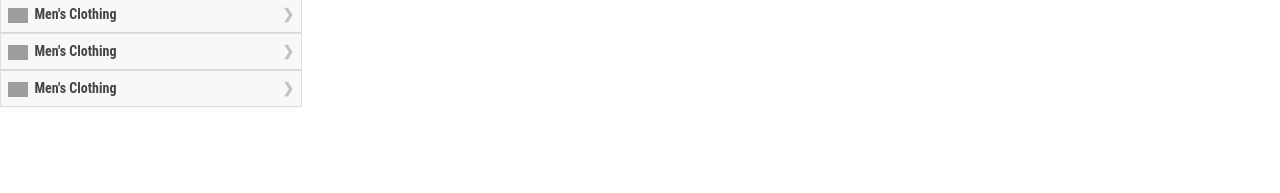
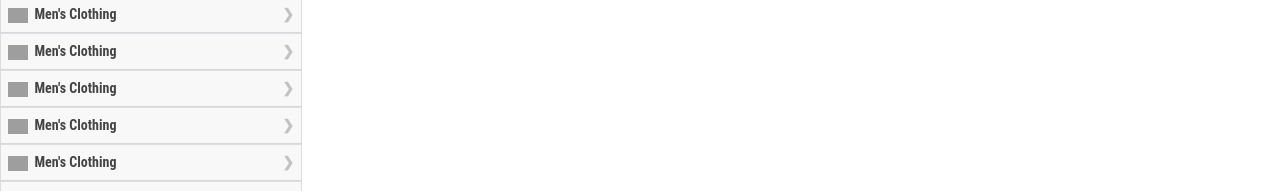
Before and after one commit to brainshahriar/ReactEcommerceFrontend, a React (Create React App) app: page / in a window 1280 px wide. Shown: the part 189-382 px from the top of the page. Built offline with nearby package versions, Linux system fonts and the light colour scheme; grey boxes are pictures that could not be loaded.

Commit message:
megamenu

```diff
--- a/src/components/home/MegaMenu.jsx
+++ b/src/components/home/MegaMenu.jsx
@@ -1,13 +1,43 @@
 import React, { Component, Fragment } from 'react'
 
 class MegaMenu extends Component {
+
+    constructor(){
+        super();
+        this.MegaMenu = this.MegaMenu.bind(this);
+   }
+
+   componentDidMount(){
+        this.MegaMenu();
+   }
+
+
+
+   MegaMenu(){
+        var acc = document.getElementsByClassName("accordion");
+        var accNum = acc.length;
+        var i;
+        for(i=0;i<accNum;i++){
+             acc[i].addEventListener("click",function (){
+                  this.classList.toggle("active");
+                  var panel = this.nextElementSibling;
+                  if(panel.style.maxHeight){
+                       panel.style.maxHeight = null;
+                  }else{
+                       panel.style.maxHeight= panel.scrollHeight+ "px"
+                  }
+             })
+        }
+   }
+
+
      render() {
           return (
               <div className="accordionMenuDiv">
                    <div className="accordionMenuDivInside">
 
 
-           <button className="accordion">
+                   <button className="accordion">
                  <img className="accordionMenuIcon" src="https://image.flaticon.com/icons/png/128/739/739249.png" />&nbsp; Men's Clothing
                         </button>
 <div className="panel">
@@ -29,6 +59,65 @@ class MegaMenu extends Component {
      </ul>
 </div>
 
+
+
+<button className="accordion">
+                 <img className="accordionMenuIcon" src="https://image.flaticon.com/icons/png/128/739/739249.png" />&nbsp; Men's Clothing
+                        </button>
+<div className="panel">
+     <ul>
+          <li><a href="#" className="accordionItem" > Mans Tshirt 1</a></li>
+          <li><a href="#" className="accordionItem" > Mans Tshirt 2</a></li>
+     </ul>
+</div>
+
+
+
+<button className="accordion">
+                 <img className="accordionMenuIcon" src="https://image.flaticon.com/icons/png/128/739/739249.png" />&nbsp; Men's Clothing
+                        </button>
+<div className="panel">
+     <ul>
+          <li><a href="#" className="accordionItem" > Mans Tshirt 1</a></li>
+          <li><a href="#" className="accordionItem" > Mans Tshirt 2</a></li>
+     </ul>
+</div>
+
+
+
+<button className="accordion">
+                 <img className="accordionMenuIcon" src="https://image.flaticon.com/icons/png/128/739/739249.png" />&nbsp; Men's Clothing
+                        </button>
+<div className="panel">
+     <ul>
+          <li><a href="#" className="accordionItem" > Mans Tshirt 1</a></li>
+          <li><a href="#" className="accordionItem" > Mans Tshirt 2</a></li>
+     </ul>
+</div>
+
+
+
+<button className="accordion">
+                 <img className="accordionMenuIcon" src="https://image.flaticon.com/icons/png/128/739/739249.png" />&nbsp; Men's Clothing
+                        </button>
+<div className="panel">
+     <ul>
+          <li><a href="#" className="accordionItem" > Mans Tshirt 1</a></li>
+          <li><a href="#" className="accordionItem" > Mans Tshirt 2</a></li>
+     </ul>
+</div>
+
+
+
+<button className="accordion">
+                 <img className="accordionMenuIcon" src="https://image.flaticon.com/icons/png/128/739/739249.png" />&nbsp; Men's Clothing
+                        </button>
+<div className="panel">
+     <ul>
+          <li><a href="#" className="accordionItem" > Mans Tshirt 1</a></li>
+          <li><a href="#" className="accordionItem" > Mans Tshirt 2</a></li>
+     </ul>
+</div>
 
 
 
```
